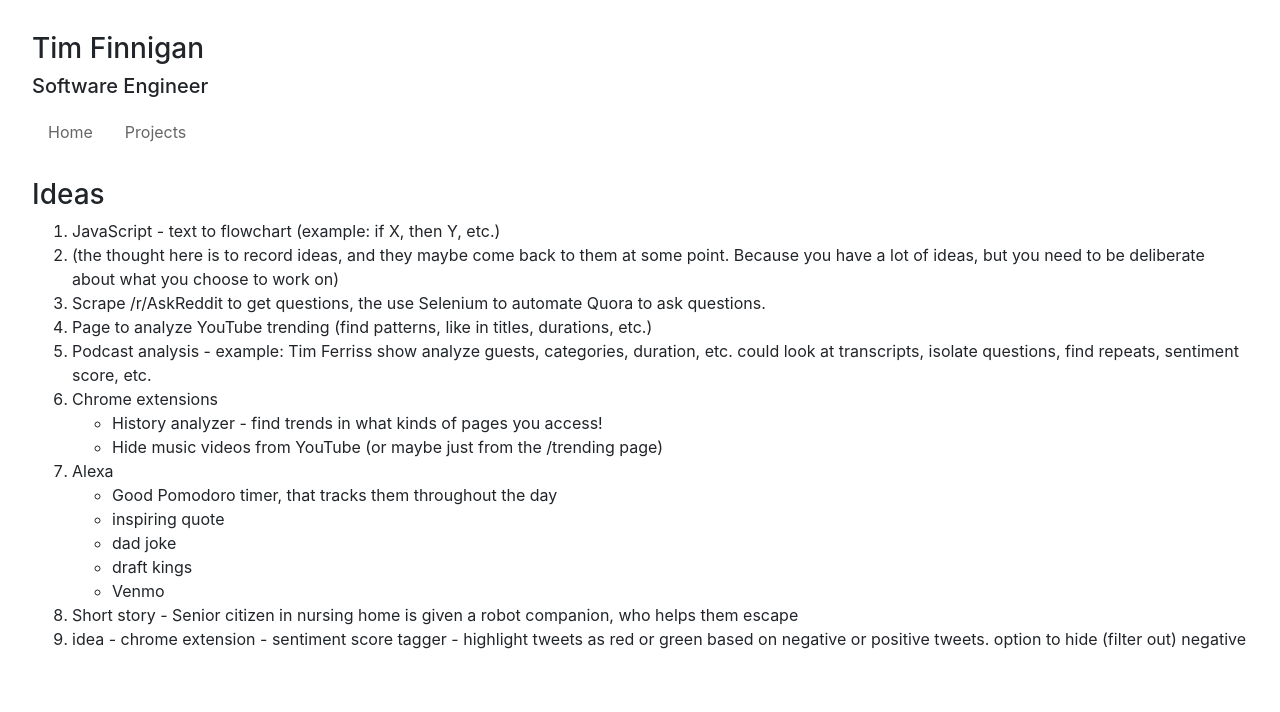
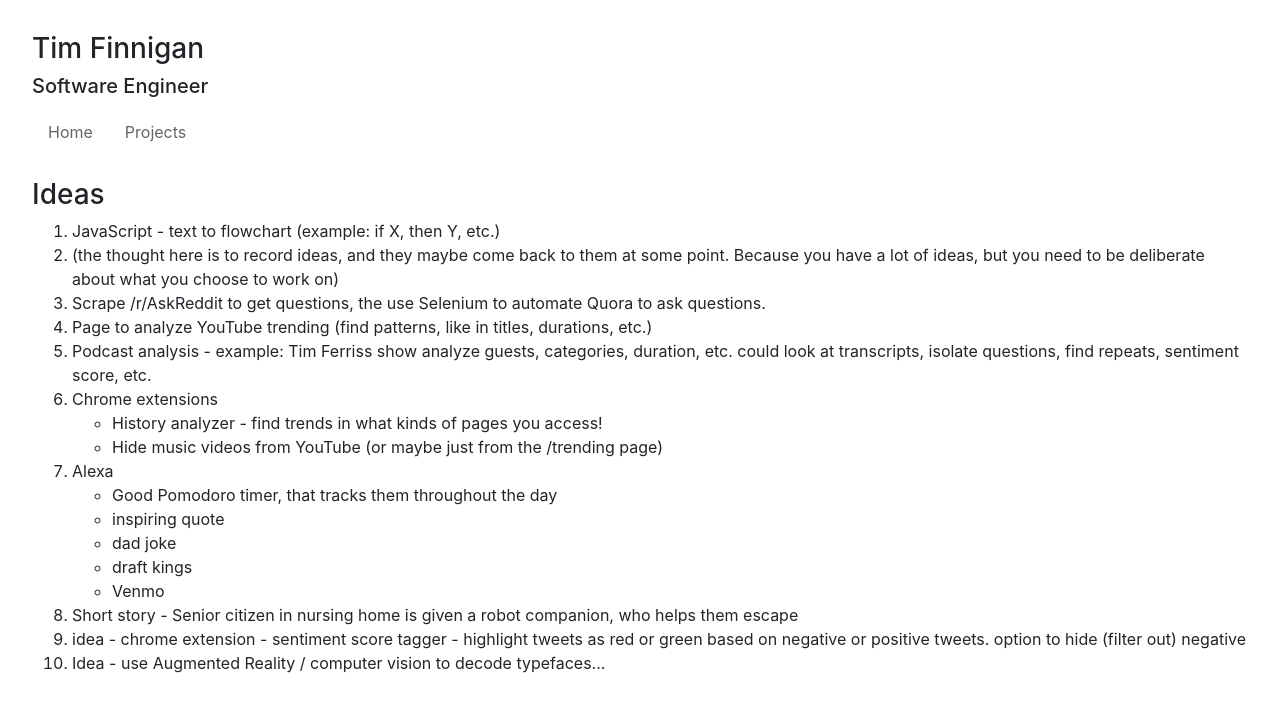
Before and after one commit to TimFinnigan/tim-finnigan-homepage, a React (Create React App) app: page /ideas in a window 1280 px wide. Shown: the top 712 px of the page. Built offline with nearby package versions, Linux system fonts and the light colour scheme.

Commit message:
add AR idea

```diff
--- a/src/ideas.js
+++ b/src/ideas.js
@@ -54,6 +54,10 @@ class Ideas extends React.Component {
             as red or green based on negative or positive tweets. option to hide
             (filter out) negative
           </li>
+          <li>
+            Idea - use Augmented Reality / computer vision to decode
+            typefaces...
+          </li>
         </ol>
       </div>
     );
```
